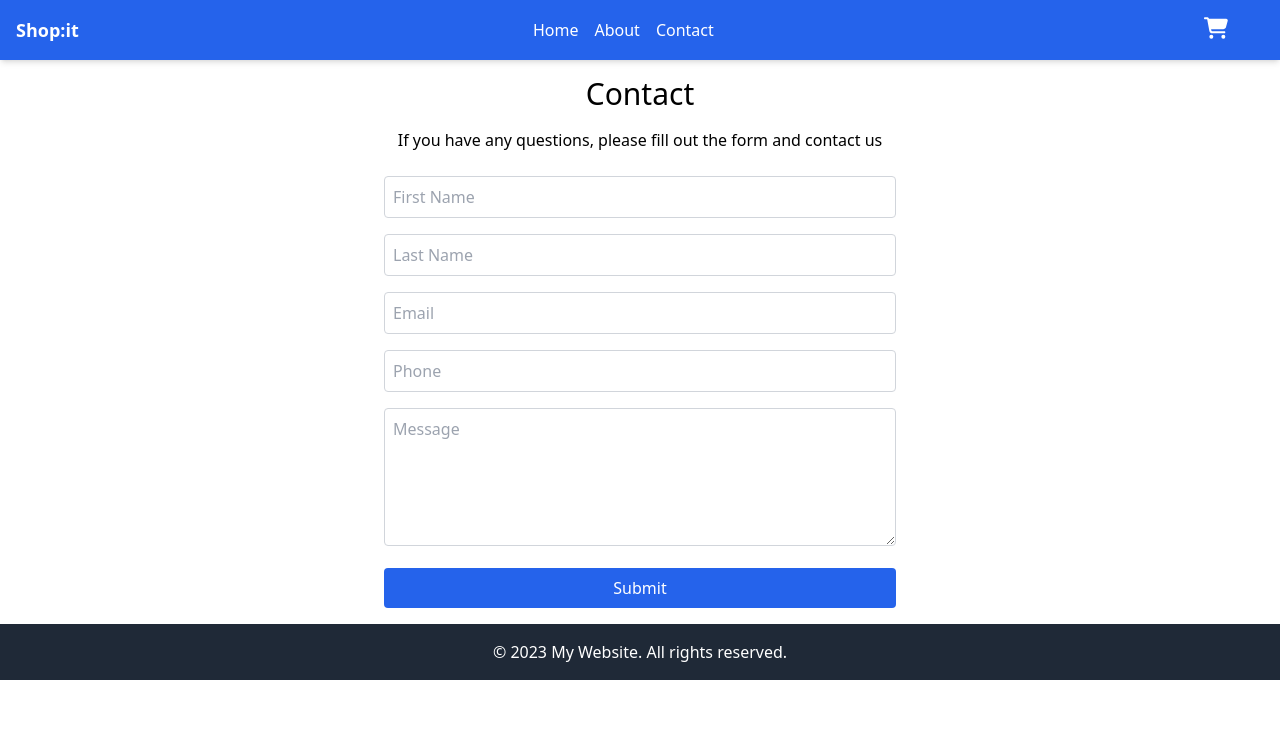
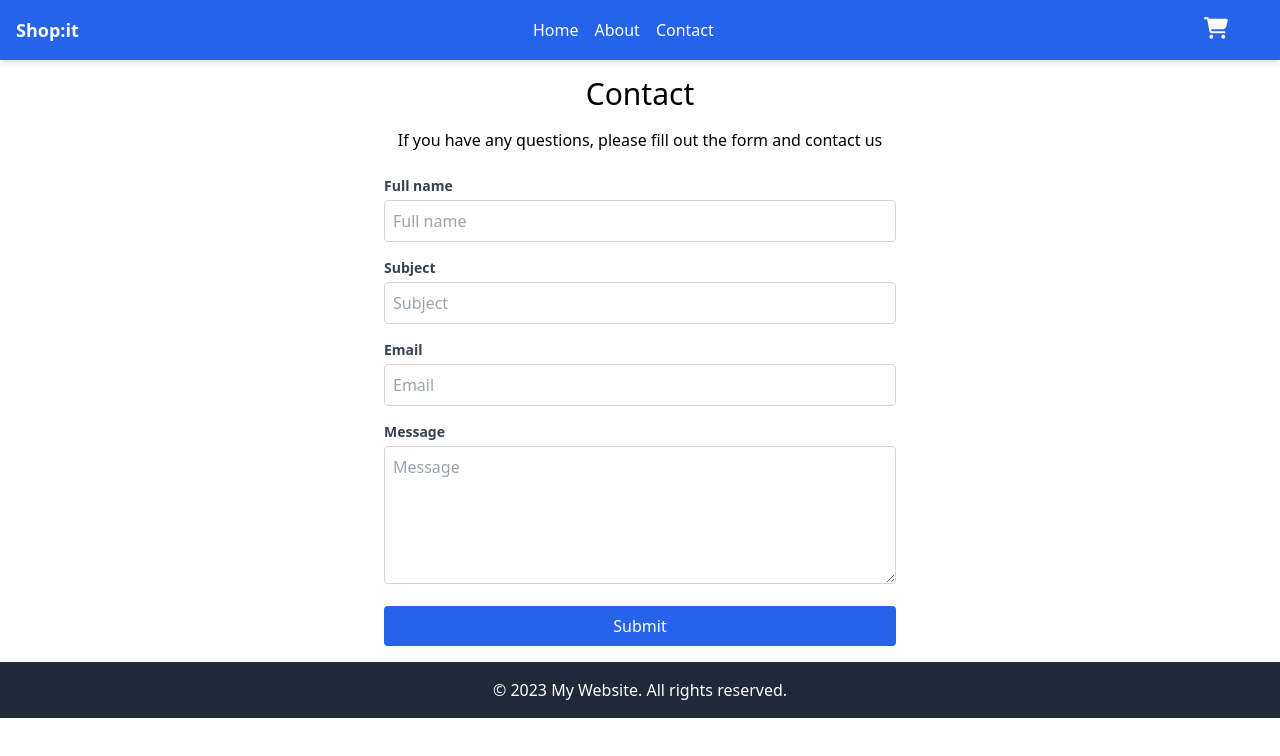
Before and after one commit to EliseAur/ecom-store, a React (Vite) app: page /contact in a window 1280 px wide. Shown: the top 756 px of the page. Built offline with nearby package versions, Linux system fonts and the light colour scheme.

Commit message:
Adding contact form validation, Installing react-hook-form and yup, Fix a bit of styling in the form, and adding labels.

```diff
--- a/package.json
+++ b/package.json
@@ -13,9 +13,12 @@
     "@fortawesome/fontawesome-svg-core": "^6.7.1",
     "@fortawesome/free-solid-svg-icons": "^6.7.1",
     "@fortawesome/react-fontawesome": "^0.2.2",
+    "@hookform/resolvers": "^3.9.1",
     "react": "^18.3.1",
     "react-dom": "^18.3.1",
-    "react-router-dom": "^6.28.0"
+    "react-hook-form": "^7.54.0",
+    "react-router-dom": "^6.28.0",
+    "yup": "^1.5.0"
   },
   "devDependencies": {
     "@eslint/js": "^9.13.0",
--- a/src/pages/contact.jsx
+++ b/src/pages/contact.jsx
@@ -1,18 +1,123 @@
+import { useForm } from "react-hook-form";
+import { yupResolver } from "@hookform/resolvers/yup";
+import * as yup from "yup";
+
+const schema = yup
+  .object({
+    fullName: yup
+      .string()
+      .min(3, "Your full name should be at least 3 characters.")
+      .required("Please enter your full name"),
+    subject: yup
+      .string()
+      .min(3, "Your subject should be at least 3 characters.")
+      .required("Please enter a subject"),
+    email: yup
+      .string()
+      .email("Please enter a valid email address")
+      .required("Please enter your email address"),
+    message: yup
+      .string()
+      .min(3, "Your message should be at least 3 characters.")
+      .required("Please enter your message"),
+  })
+  .required();
+
 function Contact() {
+  const {
+    register,
+    handleSubmit,
+    formState: { errors },
+  } = useForm({
+    resolver: yupResolver(schema),
+  });
+
+  function onSubmit(data) {
+    console.log(data);
+  }
+
   return (
     <div id="main-container" className="container mx-auto p-4">
       <main className="text-center">
         <h1 className="text-3xl mb-4">Contact</h1>
-        <p className="mb-6">If you have any questions, please fill out the form and contact us</p>
-        <form action="" className="max-w-lg mx-auto">
+        <p className="mb-6">
+          If you have any questions, please fill out the form and contact us
+        </p>
+        <form onSubmit={handleSubmit(onSubmit)} className="max-w-lg mx-auto">
           <div className="grid grid-cols-1 gap-4 mb-4">
-            <input type="text" placeholder="First Name" className="p-2 border border-gray-300 rounded" />
-            <input type="text" placeholder="Last Name" className="p-2 border border-gray-300 rounded" />
-            <input type="email" placeholder="Email" className="p-2 border border-gray-300 rounded" />
-            <input type="text" placeholder="Phone" className="p-2 border border-gray-300 rounded" />
+            <div className="text-left">
+              <label
+                htmlFor="fullName"
+                className="block text-sm font-bold text-gray-700"
+              >
+                Full name
+              </label>
+              <input
+                id="fullName"
+                type="text"
+                placeholder="Full name"
+                {...register("fullName")}
+                className="mt-1 p-2 border border-gray-300 rounded w-full"
+              />
+              <p className="text-red-600 text-sm">{errors.fullName?.message}</p>
+            </div>
+            <div className="text-left">
+              <label
+                htmlFor="subject"
+                className="block font-bold text-sm text-gray-700"
+              >
+                Subject
+              </label>
+              <input
+                id="subject"
+                type="text"
+                placeholder="Subject"
+                {...register("subject")}
+                className="mt-1 p-2 border border-gray-300 rounded w-full"
+              />
+              <p className="text-red-600 text-sm">{errors.subject?.message}</p>
+            </div>
+            <div className="text-left">
+              <label
+                htmlFor="email"
+                className="block text-sm font-bold text-gray-700"
+              >
+                Email
+              </label>
+              <input
+                id="email"
+                type="email"
+                placeholder="Email"
+                {...register("email")}
+                className="mt-1 p-2 border border-gray-300 rounded w-full"
+              />
+              <p className="text-red-600 text-sm">{errors.email?.message}</p>
+            </div>
           </div>
-          <textarea name="" id="" cols="30" rows="5" placeholder="Message" className="p-2 border border-gray-300 rounded w-full mb-4"></textarea>
-          <button className="bg-blue-600 text-white p-2 w-full rounded">Submit</button>
+          <div className="text-left">
+            <label
+              htmlFor="message"
+              className="block text-sm font-bold text-gray-700"
+            >
+              Message
+            </label>
+            <textarea
+              id="message"
+              name="message"
+              cols="30"
+              rows="5"
+              placeholder="Message"
+              {...register("message")}
+              className="mt-1 p-2 border border-gray-300 rounded w-full"
+            ></textarea>
+            <p className="text-red-600 text-sm">{errors.message?.message}</p>
+          </div>
+          <button
+            type="submit"
+            className="bg-blue-600 text-white p-2 mt-4 w-full rounded hover:bg-blue-700"
+          >
+            Submit
+          </button>
         </form>
       </main>
     </div>
```
Also changed, not shown: 1 other file (tests, documents, lock files or other folders).
